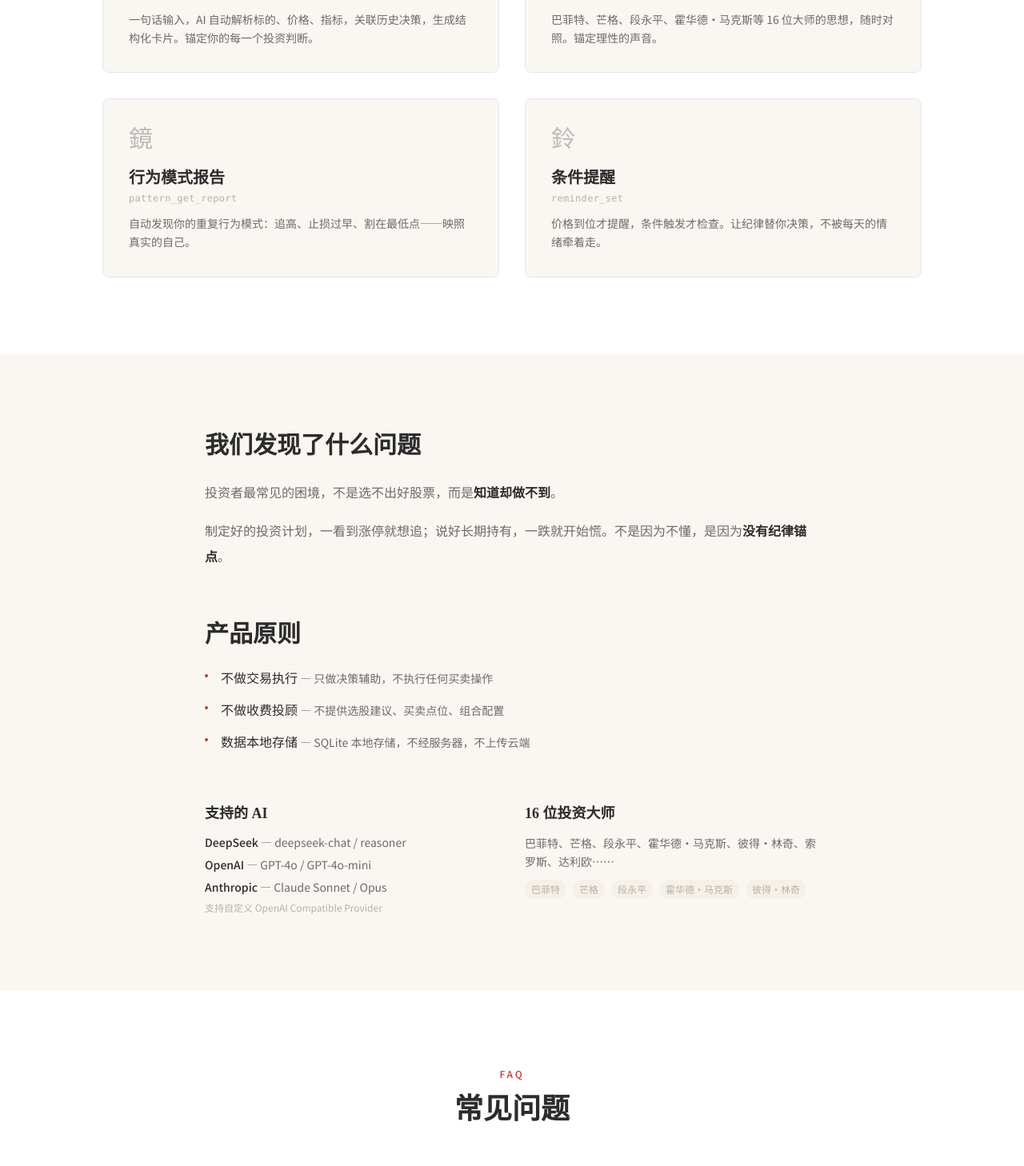
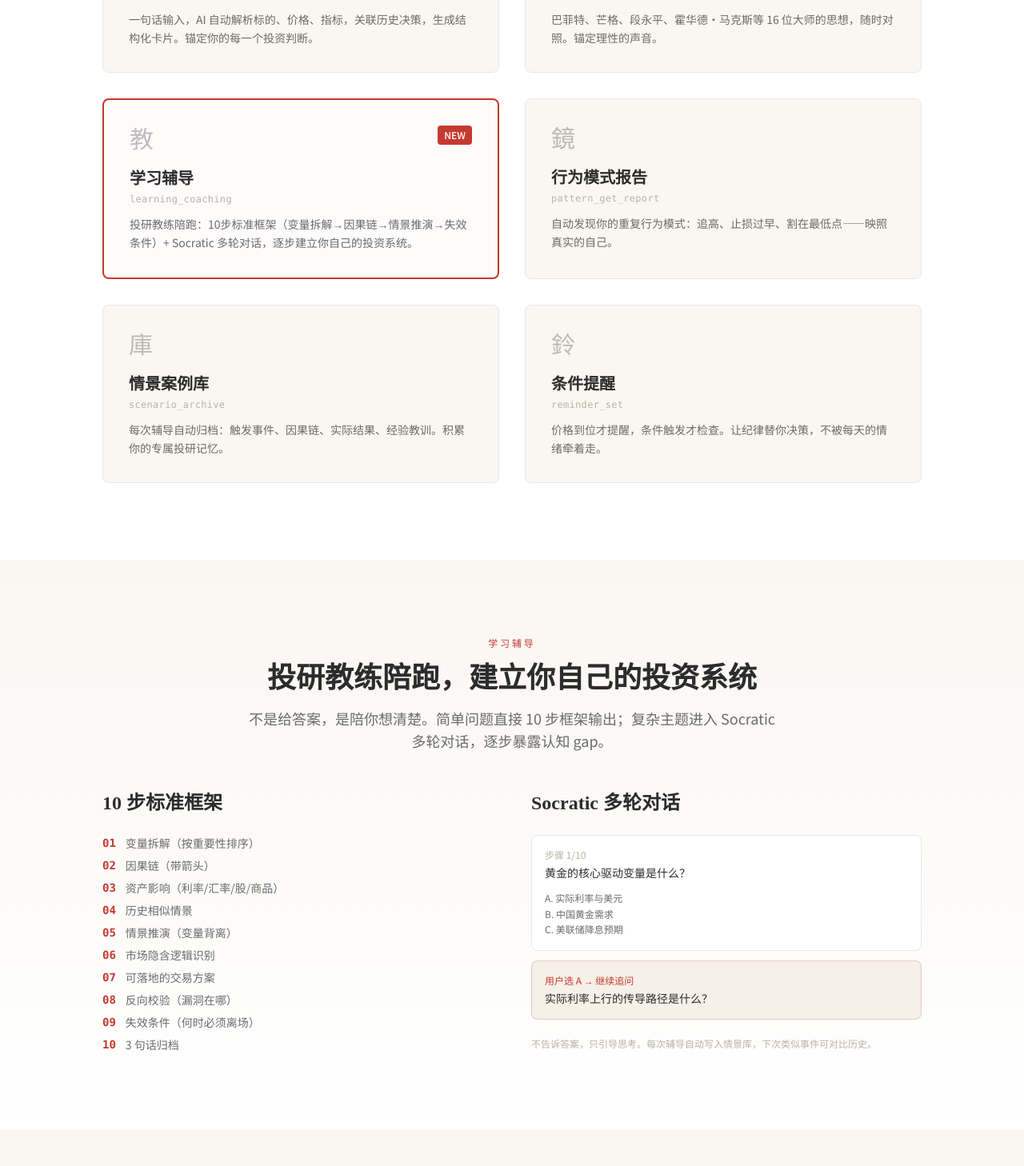
Before and after one commit to lj22503/invest-brain, a Next.js app: page / in a window 1280 px wide. Shown: the part 2680-4138 px from the top of the page at 80% size. Built offline with nearby package versions, Linux system fonts and the light colour scheme.

Commit message:
feat(landing): add learning coaching module showcase to homepage

```diff
--- a/app/page.tsx
+++ b/app/page.tsx
@@ -122,10 +122,23 @@ export default function Home() {
                 desc: '巴菲特、芒格、段永平、霍华德·马克斯等 16 位大师的思想，随时对照。锚定理性的声音。',
               },
               {
+                icon: '教',
+                title: '学习辅导',
+                eng: 'learning_coaching',
+                desc: '投研教练陪跑：10步标准框架（变量拆解→因果链→情景推演→失效条件）+ Socratic 多轮对话，逐步建立你自己的投资系统。',
+                highlight: true,
+              },
+              {
                 icon: '鏡',
                 title: '行为模式报告',
                 eng: 'pattern_get_report',
                 desc: '自动发现你的重复行为模式：追高、止损过早、割在最低点——映照真实的自己。',
+              },
+              {
+                icon: '庫',
+                title: '情景案例库',
+                eng: 'scenario_archive',
+                desc: '每次辅导自动归档：触发事件、因果链、实际结果、经验教训。积累你的专属投研记忆。',
               },
               {
                 icon: '鈴',
@@ -134,13 +147,78 @@ export default function Home() {
                 desc: '价格到位才提醒，条件触发才检查。让纪律替你决策，不被每天的情绪牵着走。',
               },
             ].map((f) => (
-              <div key={f.eng} className="bg-paper border border-border rounded-lg p-8 hover:shadow-md hover:-translate-y-1 hover:border-vermillion-light transition-all">
-                <div className="font-serif text-3xl opacity-30 mb-4">{f.icon}</div>
+              <div key={f.eng} className={`${f.highlight ? 'border-vermillion border-2 bg-vermillion/[0.02]' : 'bg-paper border border-border'} rounded-lg p-8 hover:shadow-md hover:-translate-y-1 hover:border-vermillion-light transition-all`}>
+                <div className="flex items-start justify-between mb-4">
+                  <div className="font-serif text-3xl opacity-30">{f.icon}</div>
+                  {f.highlight && (
+                    <span className="bg-vermillion text-white text-xs px-2 py-1 rounded font-medium">NEW</span>
+                  )}
+                </div>
                 <h3 className="font-serif text-xl font-bold mb-1">{f.title}</h3>
                 <div className="text-ink-faint text-xs font-mono tracking-wide mb-3">{f.eng}</div>
                 <p className="text-ink-light text-sm leading-relaxed">{f.desc}</p>
               </div>
             ))}
+          </div>
+        </div>
+      </section>
+
+      {/* ========== Learning Coaching Showcase ========== */}
+      <section className="py-24 px-16 bg-gradient-to-b from-paper to-white">
+        <div className="max-w-5xl mx-auto">
+          <div className="text-center mb-12">
+            <div className="text-vermillion text-xs tracking-[0.24em] font-medium mb-4">学习辅导</div>
+            <h2 className="font-serif text-4xl font-bold mb-4">投研教练陪跑，建立你自己的投资系统</h2>
+            <p className="text-ink-light text-lg max-w-2xl mx-auto">
+              不是给答案，是陪你想清楚。简单问题直接 10 步框架输出；复杂主题进入 Socratic 多轮对话，逐步暴露认知 gap。
+            </p>
+          </div>
+
+          <div className="grid grid-cols-2 gap-12 mt-12">
+            <div>
+              <h3 className="font-serif text-2xl font-bold mb-6">10 步标准框架</h3>
+              <ol className="space-y-2 text-sm text-ink-light">
+                {[
+                  '变量拆解（按重要性排序）',
+                  '因果链（带箭头）',
+                  '资产影响（利率/汇率/股/商品）',
+                  '历史相似情景',
+                  '情景推演（变量背离）',
+                  '市场隐含逻辑识别',
+                  '可落地的交易方案',
+                  '反向校验（漏洞在哪）',
+                  '失效条件（何时必须离场）',
+                  '3 句话归档',
+                ].map((step, i) => (
+                  <li key={i} className="flex gap-3">
+                    <span className="text-vermillion font-mono font-bold">{String(i + 1).padStart(2, '0')}</span>
+                    <span>{step}</span>
+                  </li>
+                ))}
+              </ol>
+            </div>
+
+            <div>
+              <h3 className="font-serif text-2xl font-bold mb-6">Socratic 多轮对话</h3>
+              <div className="space-y-3 text-sm">
+                <div className="bg-white border border-border rounded-lg p-4">
+                  <div className="text-ink-faint text-xs mb-1">步骤 1/10</div>
+                  <div className="text-ink mb-3">黄金的核心驱动变量是什么？</div>
+                  <div className="text-ink-light text-xs leading-relaxed">
+                    A. 实际利率与美元<br/>
+                    B. 中国黄金需求<br/>
+                    C. 美联储降息预期
+                  </div>
+                </div>
+                <div className="bg-paper-warm border border-vermillion/20 rounded-lg p-4">
+                  <div className="text-vermillion text-xs mb-1">用户选 A → 继续追问</div>
+                  <div className="text-ink">实际利率上行的传导路径是什么？</div>
+                </div>
+                <p className="text-ink-faint text-xs leading-relaxed pt-2">
+                  不告诉答案，只引导思考。每次辅导自动写入情景库，下次类似事件可对比历史。
+                </p>
+              </div>
+            </div>
           </div>
         </div>
       </section>
```
